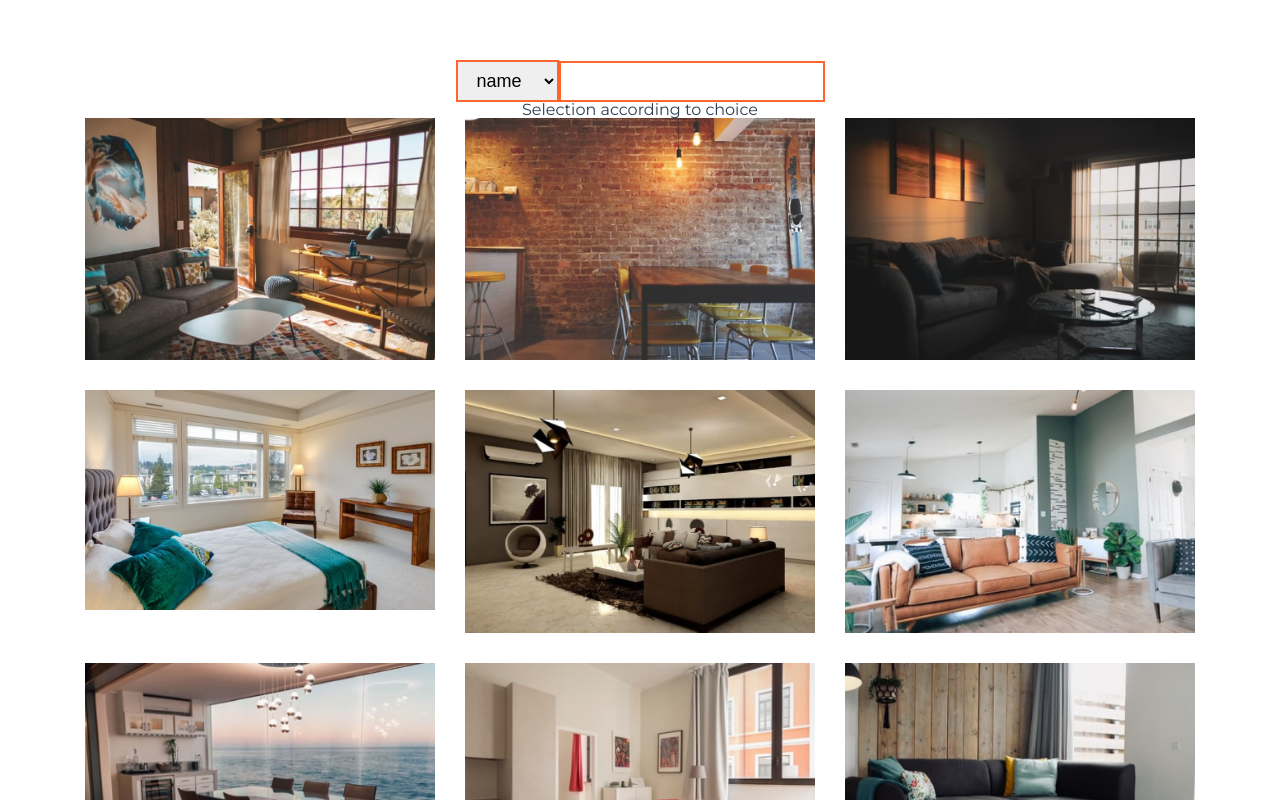
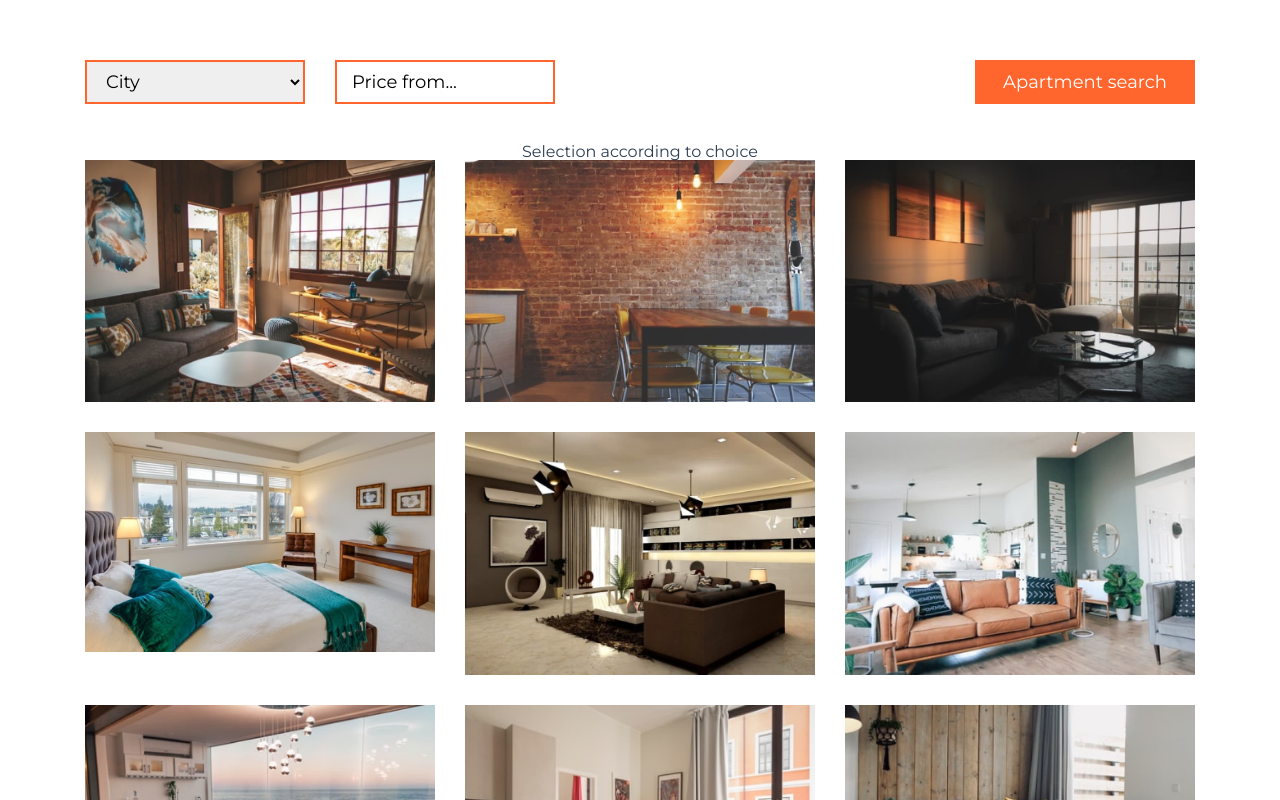
Before and after one commit to Andrey1914/apartment-searcher, a Vue app: page / in a window 1280 px wide. Shown: the top 800 px of the page. Built offline with nearby package versions, Linux system fonts and the light colour scheme.

Commit message:
added filter form

```diff
--- a/src/App.vue
+++ b/src/App.vue
@@ -1,7 +1,11 @@
 <template>
   <h2>{{ text }}</h2>
-  <CustomSelect :items="['name', 'label', 'salary']" />
-  <CustomInput v-model="text" />
+  <!-- <CustomSelect :items="['name', 'label', 'salary']" /> -->
+  <!-- <CustomInput v-model="text" /> -->
+  <Container>
+    <ApartmentsFilterForm class="apartments-filter" @submit="logger" />
+  </Container>
+
   <ApartmentsList :items="apartments">
     <template v-slot:apartment="{ apartment }">
       <ApartmentsItem :key="apartment.id" :description="apartment.description" :rating="apartment.rating"
@@ -13,17 +17,19 @@
 <script>
 import ApartmentsList from './components/Apartment/ApartmentsList.vue';
 import ApartmentsItem from './components/Apartment/ApartmentsItem.vue';
-import CustomInput from './components/Shared/CustomInput.vue';
+import ApartmentsFilterForm from './components/Apartment/ApartmentsFilterForm.vue';
+// import CustomInput from './components/Shared/CustomInput.vue';
+// import CustomSelect from './components/Shared/CustomSelect.vue';
 import apartments from './components/Apartment/apartments';
-import CustomSelect from './components/Shared/CustomSelect.vue';
+import Container from './components/Shared/Container.vue';
 
 export default {
   name: 'App',
   components: {
     ApartmentsList,
     ApartmentsItem,
-    CustomInput,
-    CustomSelect
+    ApartmentsFilterForm,
+    Container
   },
   data() {
     return {
@@ -32,9 +38,10 @@ export default {
     }
   },
   methods: {
-    handleItemClick() {
-      console.log('Item clicked');
-    }
+    logger(value) {
+      console.log(value, '--form value--');
+    },
+
   }
 }
 </script>
@@ -48,4 +55,8 @@ export default {
   color: #2c3e50;
   margin-top: 60px;
 }
+
+.apartments-filter {
+  margin-bottom: 40px;
+}
 </style>
--- /dev/null
+++ b/src/components/Apartment/ApartmentsFilterForm.vue
@@ -0,0 +1,55 @@
+<template>
+    <form class="form" @submit.prevent="handleSubmit">
+        <CustomSelect class="form__select" :items="cities" v-model="city" />
+        <CustomInput v-model="price" placeholder="Price from..." />
+        <SubmitButton class="form__submit" type="submit">Apartment search</SubmitButton>
+    </form>
+</template>
+
+<script>
+import CustomSelect from '../Shared/CustomSelect.vue';
+import CustomInput from '../Shared/CustomInput.vue';
+import SubmitButton from '../Shared/Button.vue'
+
+
+export default {
+    components: {
+        CustomSelect,
+        CustomInput,
+        SubmitButton
+    },
+    computed: {
+        cities() {
+            return [{ value: '', label: 'City', selected: true }, 'Kyiv', 'Odesa', 'Poltava', 'Kharkiv', 'Dnipro', 'Lviv', 'Kherson', 'Mariupol']
+        }
+    },
+    data() {
+        return {
+            price: '',
+            city: '',
+        }
+    },
+    methods: {
+        handleSubmit() {
+            this.$emit('submit', {
+                city: this.city,
+                price: this.price
+            })
+        }
+    }
+}
+</script>
+
+<style lang="scss" scoped>
+.form {
+    display: flex;
+
+    &__select {
+        margin-right: 30px;
+    }
+
+    &__submit {
+        margin-left: auto;
+    }
+}
+</style>
--- a/src/components/Button.vue
+++ b/src/components/Shared/Button.vue
@@ -1,10 +1,8 @@
 <!-- eslint-disable vue/multi-word-component-names -->
 <template>
-    <div class="container__btn">
-        <button v-on="listeners" v-bind:type="type" :class="{ btn: true, 'btn--outlined': outlined }">
-            <slot></slot>
-        </button>
-    </div>
+    <button v-on="listeners" v-bind:type="type" :class="{ btn: true, 'btn--outlined': outlined }">
+        <slot></slot>
+    </button>
 </template>
 
 <script>
@@ -13,7 +11,7 @@
 
 
 export default {
-    name: "AppButton",
+    name: "SubmitButton",
     props: {
         type: {
             type: String,
@@ -28,10 +26,6 @@ export default {
 </script>
 
 <style lang="scss" scoped>
-.container__btn {
-    margin-bottom: 12px;
-}
-
 .btn {
     font-family: 'Montserrat';
     font-size: 18px;
--- a/src/components/Shared/CustomInput.vue
+++ b/src/components/Shared/CustomInput.vue
@@ -23,10 +23,17 @@ export default {
 
 .custom-input {
     min-height: 40px;
+    max-width: 220px;
+    width: 100%;
     padding: 8px 15px;
     outline: none;
     line-height: inherit;
     font-size: 18px;
     border: 2px solid $main-color;
+
+    &::placeholder {
+        font-family: 'Montserrat';
+        color: inherit;
+    }
 }
 </style>
--- a/src/components/Shared/CustomSelect.vue
+++ b/src/components/Shared/CustomSelect.vue
@@ -1,6 +1,8 @@
 <template>
     <select v-on="listeners" class="custom-select">
-        <option v-for="item in formatedItems" :value="item.value" :key="item.value">{{ item.label }}</option>
+        <option v-for="item in formatedItems" :value="item.value" :key="item.value" :selected="item.selected">
+            {{ item.label }}
+        </option>
     </select>
 </template>
 
@@ -33,7 +35,10 @@ export default {
 @import "../../assets/scss/variables.scss";
 
 .custom-select {
+    font-family: 'Montserrat';
     min-height: 40px;
+    max-width: 220px;
+    width: 100%;
     padding: 8px 15px;
     outline: none;
     line-height: inherit;
```
